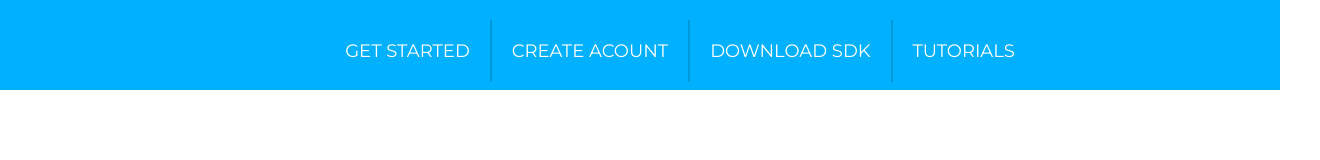
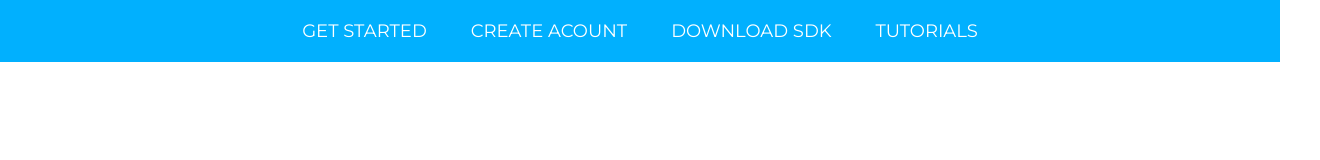
Before and after one commit to florencia-sosa/Landing-clase-25, a plain HTML site: page index.html in a window 1280 px wide. Shown: the whole page, 1320 px wide, since content can reach past the window. Drawn offline with Linux system fonts and the light colour scheme.

Commit message:
Menu-celeste terminado :fire:

```diff
--- a/index.html
+++ b/index.html
@@ -3,6 +3,7 @@
 <head>
     <meta charset="UTF-8">
     <meta name="viewport" content="width=device-width, initial-scale=1.0">
+    <script src="https://cdnjs.cloudflare.com/ajax/libs/font-awesome/5.13.0/js/all.min.js" integrity="sha256-KzZiKy0DWYsnwMF+X1DvQngQ2/FxF7MF3Ff72XcpuPs=" crossorigin="anonymous"></script>
     <link href="https://fonts.googleapis.com/css2?family=Montserrat&display=swap" rel="stylesheet">
     <link rel="stylesheet" href="./css/style.css">
     <title>Landing en grupo</title>
@@ -12,14 +13,12 @@
     <main>
         <!--inicio menú celeste-->
                 <section class="menu">
-                    <nav>
-                        <ul>
-                            <li><a href="#">Get Started</a></li>
-                            <li><a href="#">Create Acount</a></li>
-                            <li><a href="#">Download SDK</a></li>
-                            <li><a href="#">Tutorials</a></li>
-                        </ul>
-                    </nav>
+                        <nav>
+                            <a href="#">Get Started</a>
+                            <a href="#">Create Acount</a>
+                            <a href="#">Download SDK</a>
+                            <a href="#">Tutorials</a>
+                        </nav>
                 </section>
         <!--Fin menú celeste-->
     </main>
--- a/scss/Layout/_main.scss
+++ b/scss/Layout/_main.scss
@@ -7,29 +7,31 @@ main{
 .menu{
     display: flex;
     width: 100%;
-    height: 50px;
+    nav{
+        display: flex;
+        height: auto;
         padding: $container-space;
-    background-color: $menu-color;
-    nav
-    {
-        width: 100%;
-        ul
-        {
-            display: flex;
+        box-sizing: border-box;
         justify-content: center;
         align-content: space-around;
         width: 100%;
         text-align: center;
         margin: 0px;
-            li
+        background-color: $menu-color;
+
+        a
         {
             cursor: pointer;
-                list-style: none;
             padding: 20px;
             border:0 solid $menu-borderline-color;
-                border-width:0 1px;
-                line-height: 10pxgit;
+            border-width:0 0.2px;
             transition: $menu-borderline-color .5s, $menu-color.1s;
+            text-align: center;
+            text-decoration: none;
+            color: $white;
+            font-family: $menu-font-normal;
+            font-size: $menu;
+            text-transform:uppercase;
             &:first-child{
                 border-left: 0px;
             }
@@ -38,23 +40,51 @@ main{
             }
             &:hover{
                 border-color: $menu-color;
-                    border-width:0px;
-                }
-                    a{
-                        text-align: center;
-                        text-decoration: none;
-                        color: $white;
-                        font-family: $menu-font-normal;
-                        font-size: $menu;
-                        text-transform:uppercase;
-                        &:hover{
                 font-family: $menu-font-hover;
                 font-size:$menu-hover;
                 color: $black;
                 text-transform:none;
+                transition: ease-in-out 0,2s;
+            }
+            &:active{
+                color: white;
+                border: none;
             }
             }
         }
     }
+
+/* Breakpoint de mobile 1 */
+    .menu{
+        width: 100%;
+        display: flex;
+         nav{
+             display: flex;
+             flex-wrap: wrap;
+             flex-direction: column;
+             a{
+                border-bottom: solid 1px $menu-borderline-color;
+                border-left: 0px;
+                border-right: 0px;
+                &:last-child{
+                    border-bottom: 0px;}
              }
          }
+
+}
+
+
+/* Breakpoint de tablet */
+@media (min-width: 768px) {
+    .menu{
+         nav{
+             display: inline-block;
+             a{
+                border:0 solid $menu-borderline-color;
+                border-bottom: none;
+                border-left: 0,2px;
+                border-right: 0,2px;
+             }
+         }
+    }
+}
```
Also changed, not shown: css/style.css. Lines whose indentation alone changed are shown as unchanged.
